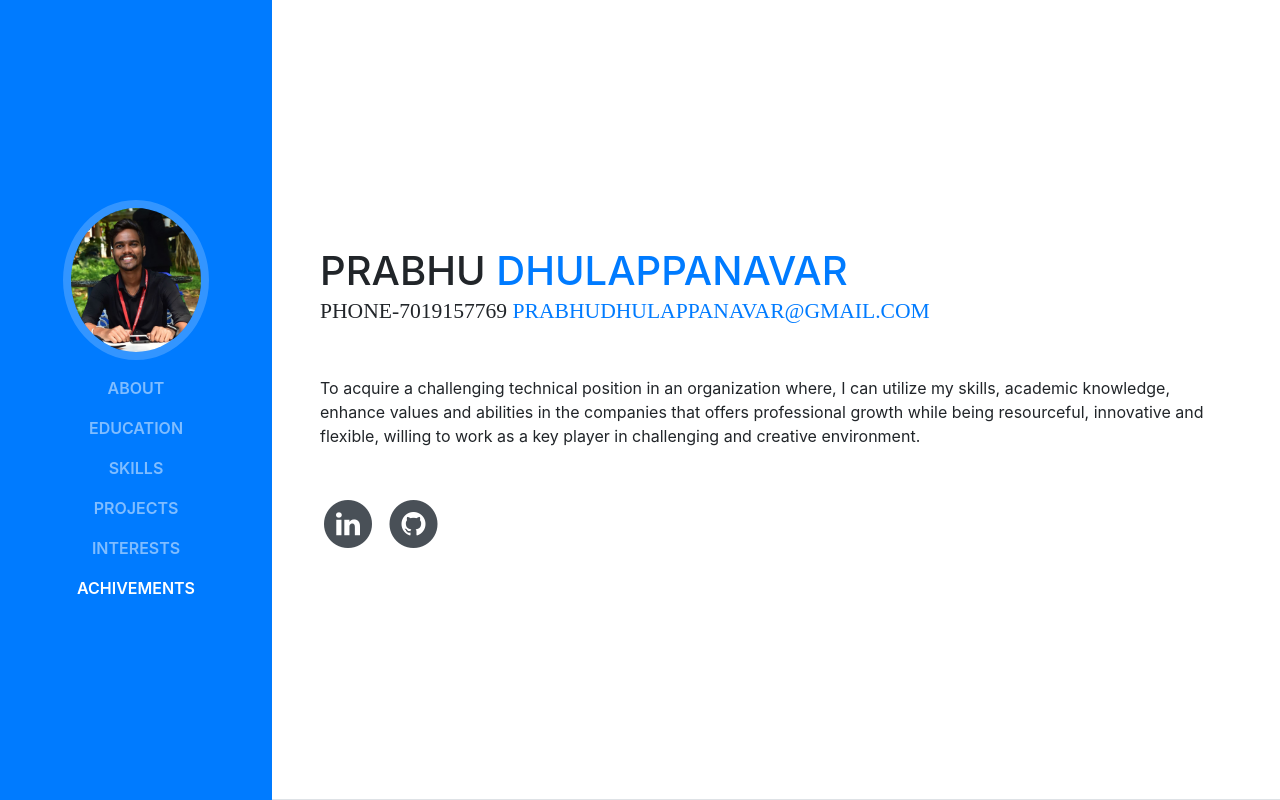
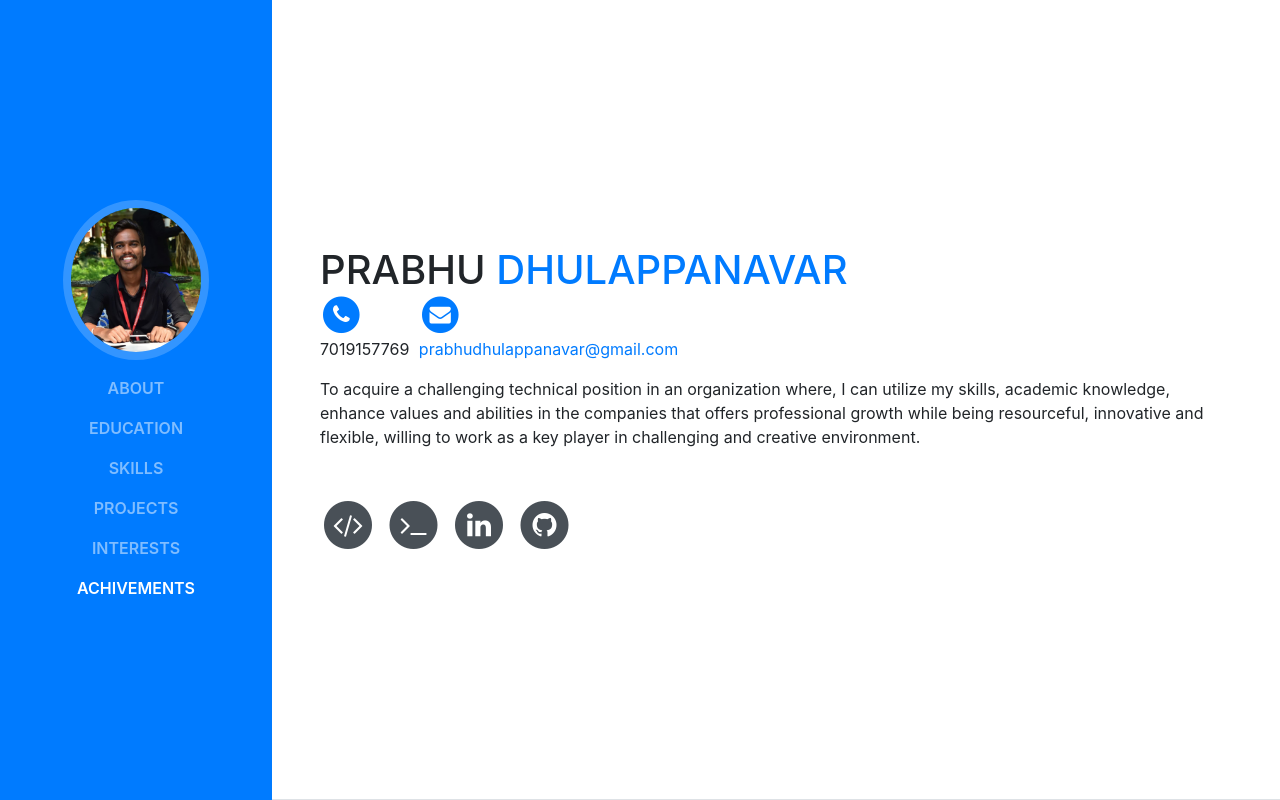
Before and after one commit to PrabhuSD/PrabhuSD.github.io, a website with bundled scripts: page index.html in a window 1280 px wide. Shown: the top 800 px of the page. Built offline with nearby package versions, Linux system fonts and the light colour scheme; a web font is replaced by a local one.

Commit message:
Update index.html

```diff
--- a/index.html
+++ b/index.html
@@ -8,8 +8,8 @@
     <meta name="description" content="">
     <meta name="author" content="">
 
-    <title>PrabhuSD-Portfolio</title>
-    <link rel="icon" type="images/x-icon" href="img/favicon.ico" />
+    <title>PRABHUSD-Portfolio</title>
+    <link rel="img" type="images" href="img/favicon.ico" />
 
     <!-- Bootstrap core CSS -->
     <link href="vendor/bootstrap/css/bootstrap.min.css" rel="stylesheet">
@@ -21,6 +21,7 @@
     <link href="vendor/devicons/css/devicons.min.css" rel="stylesheet">
     <link href="vendor/simple-line-icons/css/simple-line-icons.css" rel="stylesheet">
     <link rel="stylesheet" href="https://cdn.jsdelivr.net/gh/devicons/devicon@v2.15.1/devicon.min.css">
+    <link rel="stylesheet" href="https://cdnjs.cloudflare.com/ajax/libs/font-awesome/4.7.0/css/font-awesome.min.css">
 
 
     <!-- Custom styles for this template -->
@@ -71,29 +72,48 @@
           <h1 class="mb-0">Prabhu
             <span class="text-primary">Dhulappanavar</span>
           </h1>
-          <div class="subheading mb-5">Phone-7019157769
+          <li class="list-inline-item">
+            <a href="#">
+              <span class="fa-stack fa-lg">
+                <i class="fa fa-circle fa-stack-2x"></i>
+                <i class="fa fa-phone fa-stack-1x fa-inverse"></i>
+              </span>
+            </a>
+            <p>7019157769</p>
+          </li>
+          <li class="list-inline-item">
+            <a href="#">
+              <span class="fa-stack fa-lg">
+                <i class="fa fa-circle fa-stack-2x"></i>
+                <i class="fa fa-envelope fa-stack-1x fa-inverse"></i>
+              </span>
+            </a>
+            <p><a href="mailto:prabhudhulappanavar@gmail.com">prabhudhulappanavar@gmail.com</a></p>
+          </li>
+          <!-- <div class="subheading mb-5">Phone-7019157769
             <a href="mailto:prabhudhulappanavar@gmail.com">prabhudhulappanavar@gmail.com</a>
-          </div>
+          </div> -->
           <p class="mb-5">To acquire a challenging technical position in an organization where, I can utilize my skills, academic
             knowledge, enhance values and abilities in the companies that offers professional growth while being
             resourceful, innovative and flexible, willing to work as a key player in challenging and creative environment.</p>
           <ul class="list-inline list-social-icons mb-0">
-            <!-- <li class="list-inline-item">
-              <a href="#">
+             <li class="list-inline-item">
+              <a href="https://leetcode.com/PrabhuSD/">
                 <span class="fa-stack fa-lg">
                   <i class="fa fa-circle fa-stack-2x"></i>
-                  <i class="fa fa-facebook fa-stack-1x fa-inverse"></i>
+                  <i class="fa fa-code fa-stack-1x fa-inverse"></i>
                 </span>
               </a>
             </li>
             <li class="list-inline-item">
-              <a href="#">
+              <a href="https://www.hackerrank.com/profile/prabhud7411">
                 <span class="fa-stack fa-lg">
                   <i class="fa fa-circle fa-stack-2x"></i>
-                  <i class="fa fa-twitter fa-stack-1x fa-inverse"></i>
+                  <i class="fa fa-terminal fa-stack-1x fa-inverse"></i>
                 </span>
               </a>
-            </li> -->
+            </li>
+
             <li class="list-inline-item">
               <a href="https://www.linkedin.com/in/prabhu-dhulappanavar/">
                 <span class="fa-stack fa-lg">
@@ -294,10 +314,14 @@
           <ul class="fa-ul mb-0">
             <li>
               <i class="fa-li fa fa-trophy text-warning"></i>
-              Certified by HackerRank SQL(Basic) Certificate ID:- 3F80E7455959 Certificate Link:-https://www.hackerrank.com/certificates/3f80e7455959</li>
+              Certified by HackerRank SQL(Basic) Certificate ID:- 3F80E7455959 <a href="https://www.hackerrank.com/certificates/3f80e7455959">Certificate Link</a></li>
             <li>
               <i class="fa-li fa fa-trophy text-warning"></i>
-              Certified by HackerRank SQL(Intermediate) Certificate ID:- 526F8968672D Certificate Link:- https://www.hackerrank.com/certificates/526f8968672d
+              Certified by HackerRank SQL(Intermediate) Certificate ID:- 526F8968672D <a href="https://www.hackerrank.com/certificates/526f8968672d">Certificate Link</a>
+</li>
+            <li>
+              <i class="fa-li fa fa-trophy text-warning"></i>
+                Certified by HackerRank Python(Basic) Certificate ID:- 17324EEC50C3 <a href="https://www.hackerrank.com/certificates/17324eec50c3">Certificate Link</a>
 </li>
             <li>
               <i class="fa-li fa fa-trophy text-warning"></i>
```
